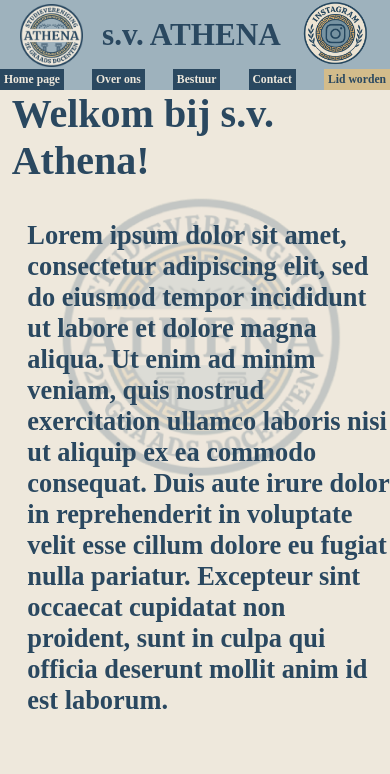
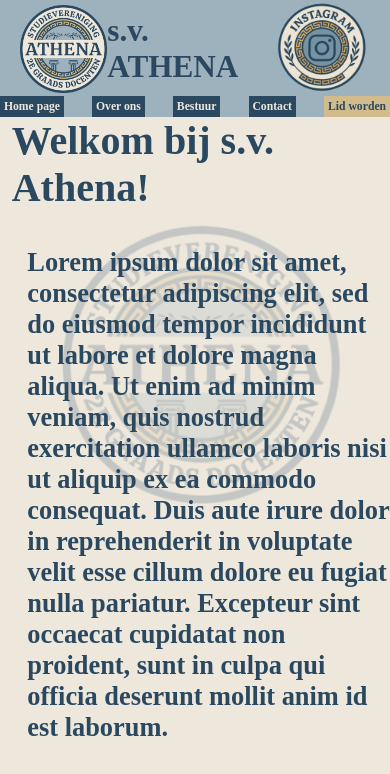
Before and after one commit to Yureicos/blueberry, a plain HTML site: page index.html in a window 390 px wide. Drawn offline with Linux system fonts and the light colour scheme.

Commit message:
Add files via upload

```diff
--- a/StyleMain.css
+++ b/StyleMain.css
@@ -15,9 +15,9 @@ a{text-decoration: none;}
 
 @media (max-width:768px){
 	.banner-logo{
-		width: 18%;}
+		width: 25%;}
 	.instagram-logo{
-		width: 18vw;}
+		width: 25vw;}
 
 	.background-img{
 		width: 150%;
```
